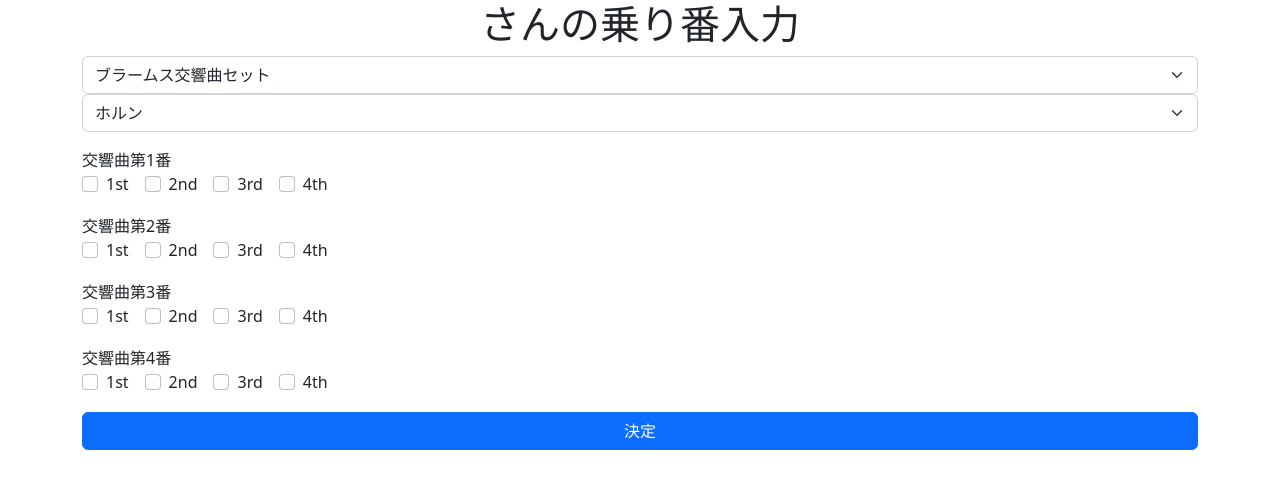
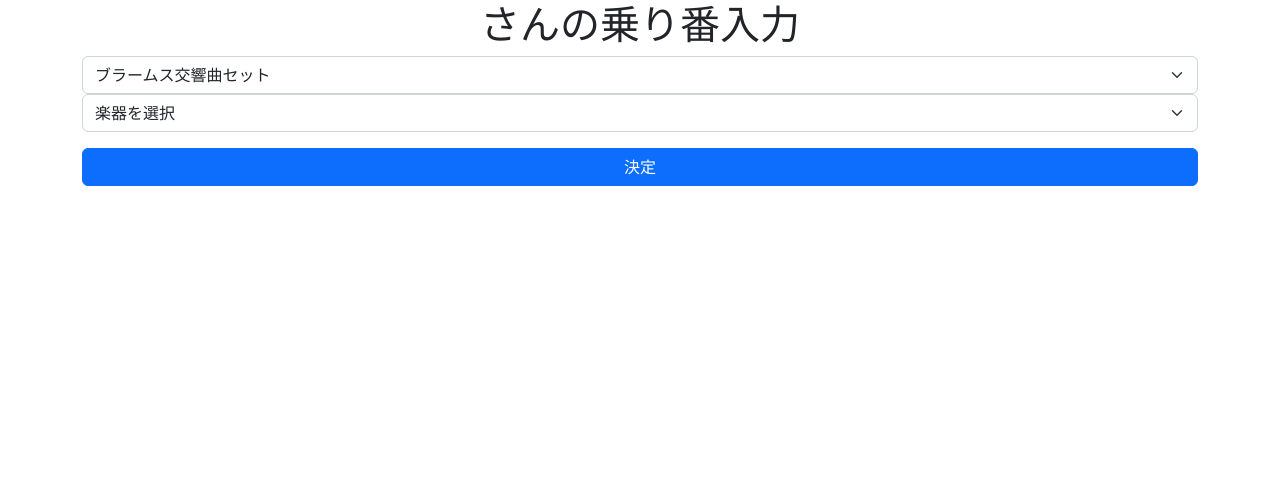
Before and after one commit to haruhikonyan/norireco, a Next.js app: page /create in a window 1280 px wide. Shown: the top 488 px of the page. Built offline with nearby package versions, Linux system fonts and the light colour scheme.

Commit message:
- 複数保存可能な構造に修正

```diff
--- a/package.json
+++ b/package.json
@@ -16,7 +16,8 @@
     "next": "12.2.3",
     "react": "18.2.0",
     "react-copy-to-clipboard": "^5.1.0",
-    "react-dom": "18.2.0"
+    "react-dom": "18.2.0",
+    "react-hook-form": "^7.34.0"
   },
   "devDependencies": {
     "@types/lz-string": "^1.3.34",
--- a/pages/create.tsx
+++ b/pages/create.tsx
@@ -1,6 +1,7 @@
 import type { NextPage } from 'next';
 import { useRouter } from 'next/router';
-import { useMemo, useCallback, useState } from 'react';
+import { useMemo, useCallback, useState, useEffect } from 'react';
+import { SubmitHandler, useForm } from 'react-hook-form';
 import { useLocalStorage } from '../hooks/useLocalStorage';
 
 const MASTER: any = {
@@ -67,36 +68,46 @@ const Create: NextPage = () => {
   const name = useMemo(() => {
     return router.query.name;
   }, [router]);
+  const { register, handleSubmit, watch, setValue } = useForm<any>({
+    defaultValues: {
+      musicSet: 'ブラームス交響曲セット',
+      instrument: 'ホルン',
+    },
+    shouldUnregister: true,
+  });
 
-  const [musicSet, setMusicSet] = useState('ブラームス交響曲セット');
-  const [instrument, setInstrument] = useState('ホルン');
+  const musicSet = watch('musicSet');
+  const instrument = watch('instrument');
+
+  useEffect(() => {
+    setValue('instrument', '');
+    // eslint-disable-next-line react-hooks/exhaustive-deps
+  }, [musicSet]);
+
+  useEffect(() => {
+    // TODO result にデータがあれば戻す、なければリセット
+  }, [instrument]);
 
   const musicSeTitletList = useMemo(() => Object.keys(MASTER), []);
   const selectableInstrumentList = useMemo(() => Object.keys(MASTER[musicSet]), [musicSet]);
 
   const displayMusicSet = useMemo(() => MASTER[musicSet][instrument], [instrument, musicSet]);
 
-  const onChangeMusicSet = useCallback((e: React.FormEvent<HTMLSelectElement>) => {
-    e.preventDefault();
-    setInstrument('');
-    setMusicSet(e.currentTarget.value);
-  }, []);
-
-  const onChangeInstrment = useCallback((e: React.FormEvent<HTMLSelectElement>) => {
-    e.preventDefault();
-    setInstrument(e.currentTarget.value);
-  }, []);
-
-  const onSubmit = useCallback(
-    (e: React.SyntheticEvent) => {
-      e.preventDefault();
+  const onSubmit: SubmitHandler<any> = useCallback(
+    (data) => {
       if (localStorage === undefined) return;
-      const target = e.target as any;
-      const result: any = { name: name, instrument: instrument, musicSet: musicSet, partList: {} };
+      const result: any = {
+        name: name,
+        initSet: {
+          musicSet,
+          instrument,
+        },
+        musicSet: { [musicSet]: { [instrument]: {} } },
+      };
       Object.entries(displayMusicSet).forEach(([title, parts]) => {
-        result.partList[title] = {};
+        result.musicSet[musicSet][instrument][title] = {};
         (parts as string[]).forEach((p) => {
-          result.partList[title][p] = target[`${title}_${p}`].checked;
+          result.musicSet[musicSet][instrument][title][p] = data[`${title}_${p}`];
         });
       });
       localStorage.setItem('result', JSON.stringify(result));
@@ -107,21 +118,16 @@ const Create: NextPage = () => {
   return (
     <>
       <h1 className='text-center'>{name} さんの乗り番入力</h1>
-      <form onSubmit={onSubmit}>
-        <select className='form-select' aria-label='musicSet' onChange={onChangeMusicSet}>
+      <form onSubmit={handleSubmit(onSubmit)}>
+        <select className='form-select' aria-label='musicSet' {...register('musicSet')}>
           {musicSeTitletList.map((t) => (
             <option key={t} value={t}>
               {t}
             </option>
           ))}
         </select>
-        <select
-          className='form-select'
-          aria-label='instrument'
-          onChange={onChangeInstrment}
-          value={instrument}
-        >
-          <option value=''>選択してください</option>
+        <select className='form-select' aria-label='instrument' {...register('instrument')}>
+          <option value=''>楽器を選択</option>
           {selectableInstrumentList.map((i) => (
             <option key={i} value={i}>
               {i}
@@ -135,7 +141,7 @@ const Create: NextPage = () => {
               const k = `${title}_${p}`;
               return (
                 <div key={k} className='form-check form-check-inline'>
-                  <input className='form-check-input' type='checkbox' value={k} id={k} name={k} />
+                  <input className='form-check-input' type='checkbox' {...register(k)} name={k} />
                   <label className='form-check-label' htmlFor={k}>
                     {p}
                   </label>
```
Also changed, not shown: component/MusicSetSelector.tsx (added, +40 -0 lines), pages/result.tsx (+5 -5 lines), pages/share.tsx (+5 -7 lines), 1 other file (tests, documents, lock files or other folders).
